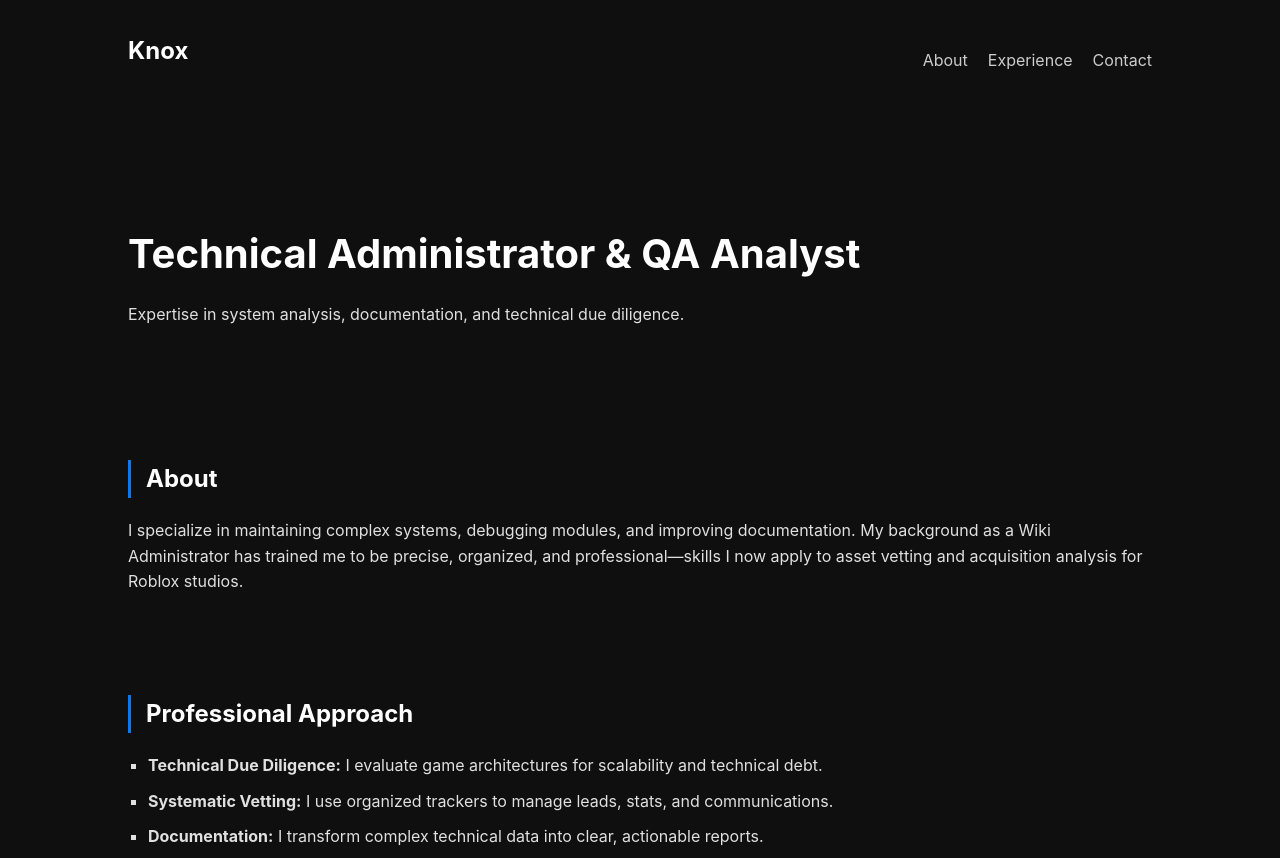
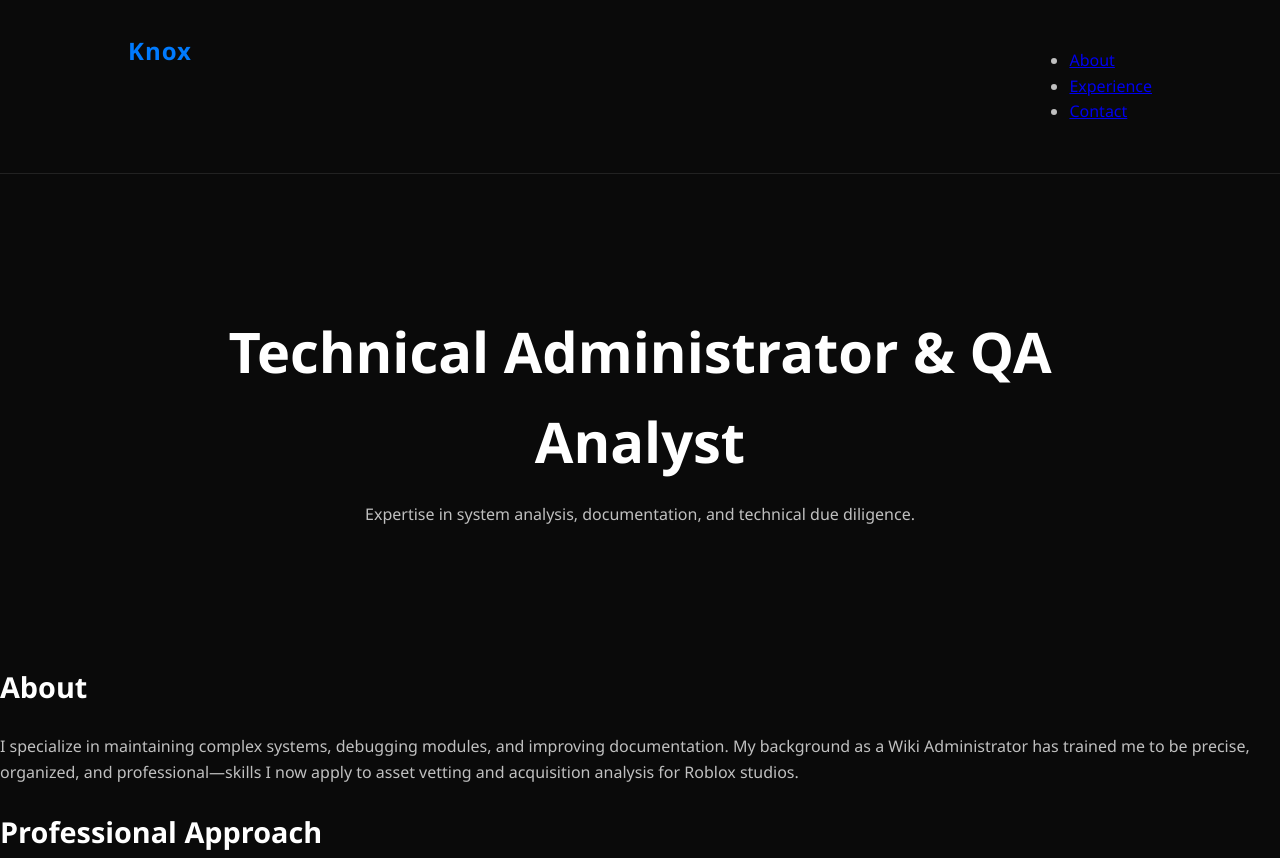
Before and after one commit to Vooolker/Vooolker.github.io, a plain HTML site: page index.html in a window 1280 px wide. Shown: the top 858 px of the page. Drawn offline with Linux system fonts and the light colour scheme.

Commit message:
Update style.css

```diff
--- a/style.css
+++ b/style.css
@@ -1,23 +1,30 @@
 body {
-    font-family: -apple-system, BlinkMacSystemFont, "Segoe UI", Roboto, Helvetica, Arial, sans-serif;
+    font-family: 'Segoe UI', Tahoma, Geneva, Verdana, sans-serif;
     line-height: 1.6;
     margin: 0;
-    padding: 0;
-    background: #0f0f0f;
-    color: #e0e0e0;
+    background-color: #0a0a0a;
+    color: #c0c0c0;
 }
 
-nav { display: flex; justify-content: space-between; padding: 2rem 10%; }
-.logo { font-weight: bold; font-size: 1.5rem; color: #fff; }
-nav ul { display: flex; list-style: none; gap: 20px; }
-nav a { color: #ccc; text-decoration: none; }
-nav a:hover { color: #fff; }
+nav { display: flex; justify-content: space-between; padding: 2rem 10%; border-bottom: 1px solid #222; }
+.logo { font-weight: 800; font-size: 1.5rem; color: #007bff; letter-spacing: 1px; }
 
-header { padding: 4rem 10%; }
-h1 { font-size: 2.5rem; margin-bottom: 0.5rem; color: #fff; }
+header { padding: 6rem 10%; text-align: center; }
+h1 { font-size: 3.5rem; color: #fff; margin-bottom: 0.5rem; }
 
-section { padding: 2rem 10%; }
-h2 { border-left: 3px solid #007bff; padding-left: 15px; color: #fff; }
+.grid {
+    display: grid;
+    grid-template-columns: repeat(auto-fit, minmax(300px, 1fr));
+    gap: 20px;
+    padding: 2rem 10%;
+}
 
-ul { list-style-type: square; padding-left: 20px; }
-li { margin-bottom: 10px; }
+.card {
+    background: #151515;
+    padding: 2rem;
+    border: 1px solid #333;
+    border-radius: 8px;
+}
+
+h2 { color: #fff; font-size: 1.8rem; }
+.tech-tag { background: #007bff; color: #fff; padding: 5px 12px; border-radius: 4px; font-size: 0.8rem; margin: 5px; display: inline-block; }
```
